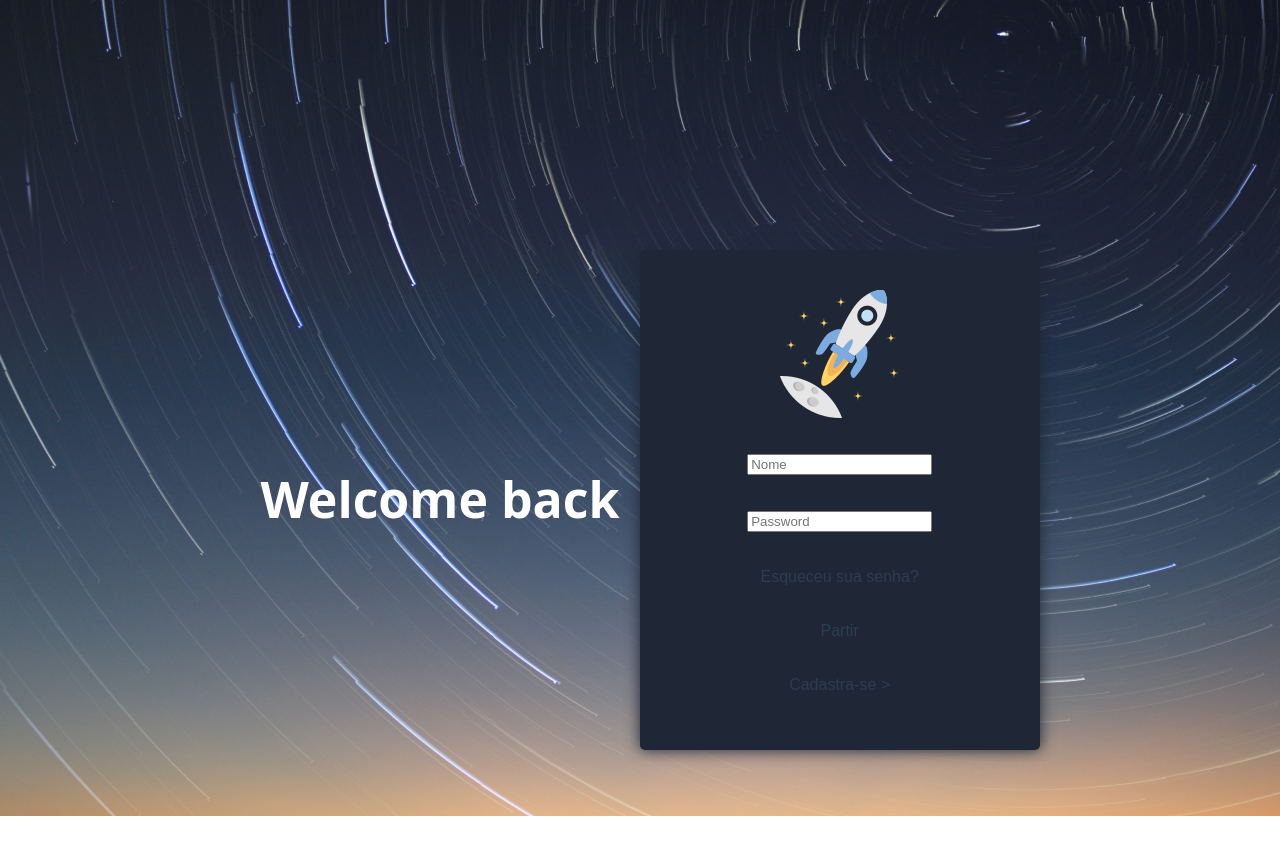
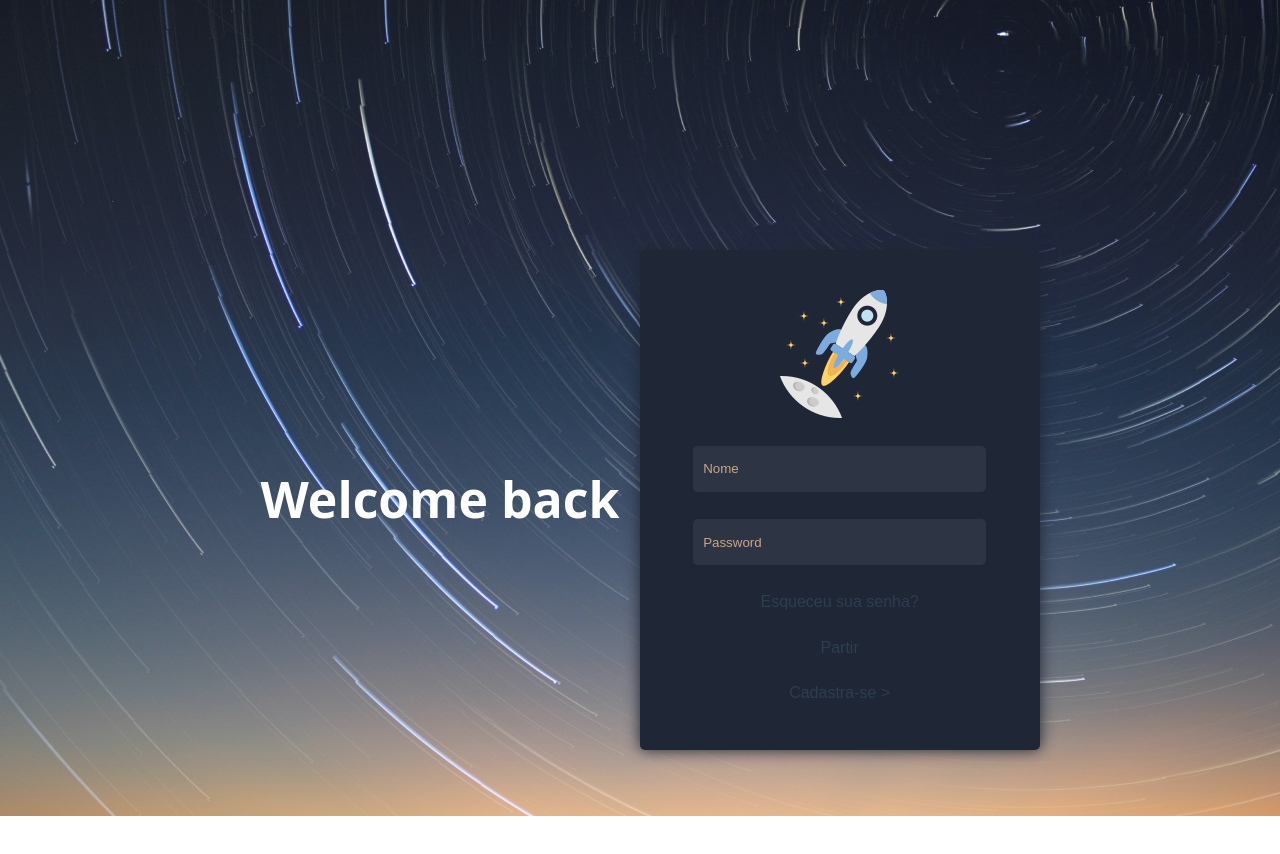
Before and after one commit to anderson-cruz13/login, a Vue app: page / in a window 1280 px wide. Shown: the top 854 px of the page. Built offline with nearby package versions, Linux system fonts and the light colour scheme.

Commit message:
style: add layout dos inputs

```diff
--- a/src/styles.css
+++ b/src/styles.css
@@ -69,3 +69,24 @@ body {
   height: 100%;
   font-family: exo, sans-serif;
 }
+
+.input {
+  width: 273px;
+  height: 46px;
+  border-radius: 5px;
+  border: none;
+  padding: 0 10px;
+  background-color: #2D3545;
+  color: #C8A585;
+  font-family: exo, sans-serif;
+
+}
+
+.input::placeholder {
+  color: #C8A585;
+}
+
+.input:focus {
+  border: 2px solid #C8A585;
+  outline: none;
+}
```
